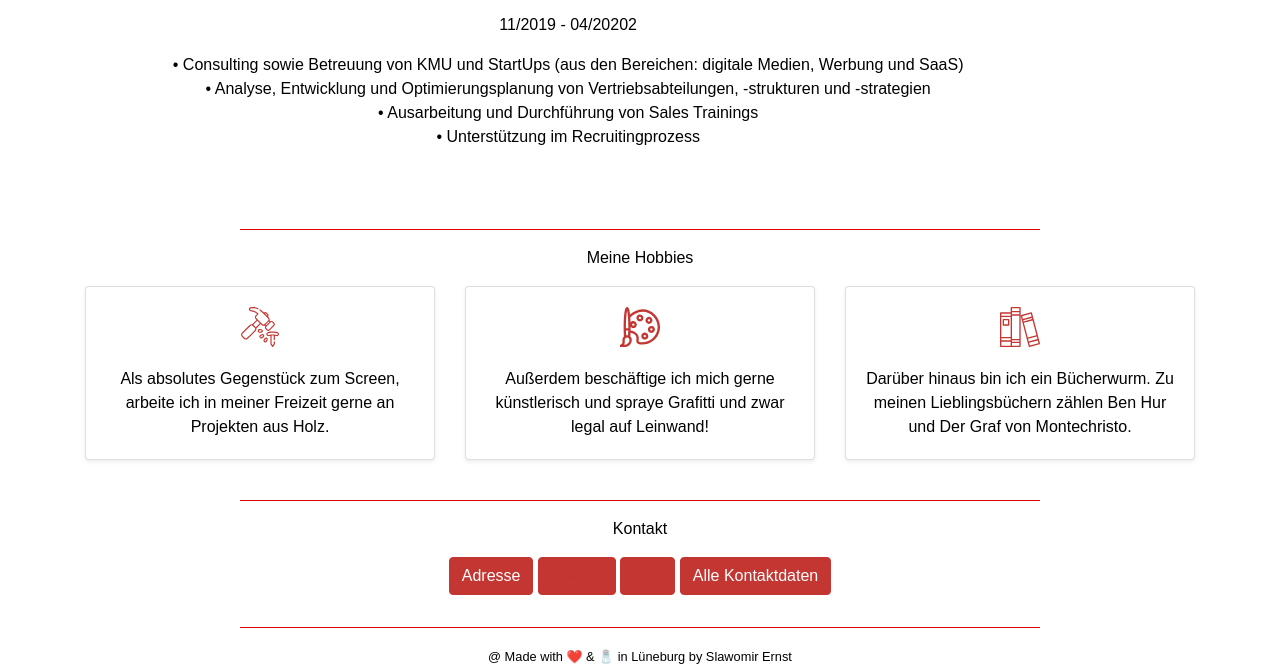
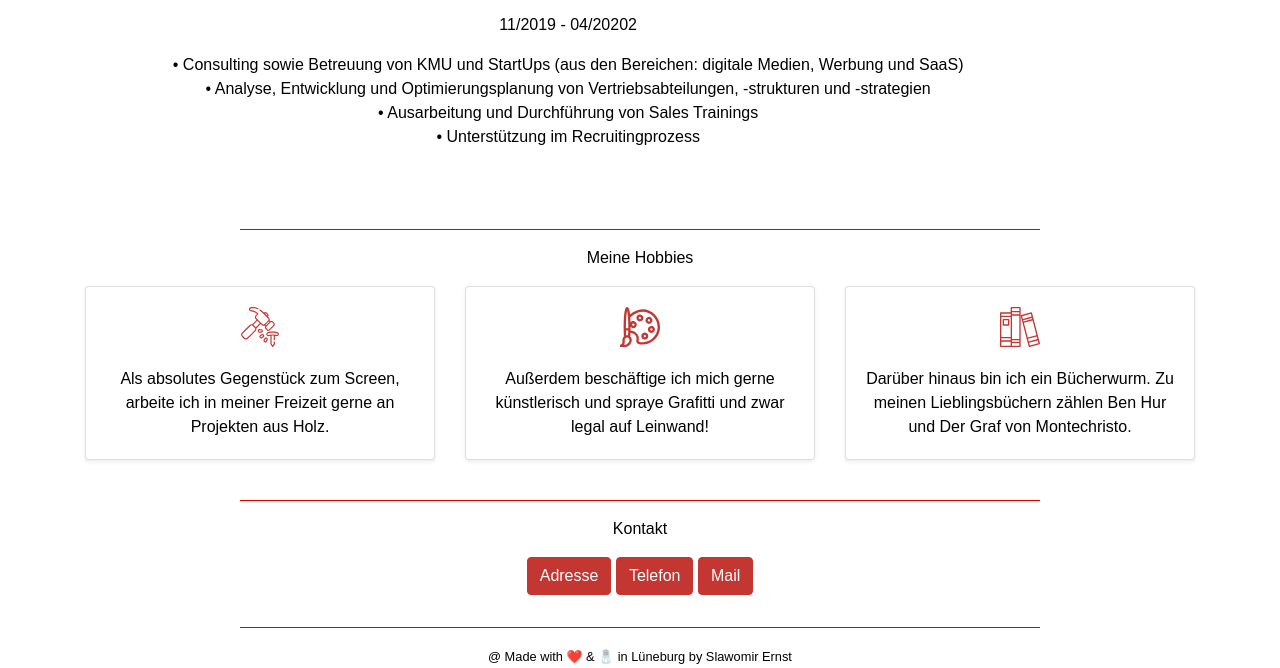
Before and after one commit to slawoe/my-portfolio-page, a plain HTML site: page index.html in a window 1280 px wide. Shown: the part 1437-2105 px from the top of the page. Drawn offline with nearby package versions, Linux system fonts and the light colour scheme.

Commit message:
change link color hoover and hover-decoration

```diff
--- a/index.html
+++ b/index.html
@@ -324,7 +324,6 @@
         <button class="btn btn-primary" type="button" data-toggle="collapse" data-target="#multiCollapseExample1" aria-expanded="false" aria-controls="multiCollapseExample1">Adresse</button>
         <button class="btn btn-primary" type="button" data-toggle="collapse" data-target="#multiCollapseExample2" aria-expanded="false" aria-controls="multiCollapseExample2"><a href="tel:+4915251935213">Telefon</a></button>
         <button class="btn btn-primary" type="button" data-toggle="collapse" data-target="#multiCollapseExample3" aria-expanded="false" aria-controls="multiCollapseExample3"><a href="mailto:mail@slawomirernst.de">Mail</a></button>
-        <button class="btn btn-primary" type="button" data-toggle="collapse" data-target=".multi-collapse" aria-expanded="false" aria-controls="multiCollapseExample1 multiCollapseExample2 multiCollapseExample3">Alle Kontaktdaten</button>
       </p>
       <div class="row">
         <div class="col">
@@ -356,8 +355,7 @@
     <footer class="text-center">
       <hr>
       <small>&commat; Made with &#10084;&#65039; & &#x1f9c2; in Lüneburg by Slawomir
-        Ernst</small
-      >
+        Ernst</small>
     </footer>
     <!-- Optional JavaScript -->
     <!-- jQuery first, then Popper.js, then Bootstrap JS -->
--- a/scss/custom.scss
+++ b/scss/custom.scss
@@ -4,6 +4,9 @@ $body-color: black;
 $primary: #c33632;
 $font-family-base: Arial;
 $jumbotron-padding: 0;
+$link-hover-color: white;
+$link-color: white;
+$link-hover-decoration: none;
 
 header {
   background-image: linear-gradient(70deg, white 80%, #c33632 20%);
```
Also changed, not shown: css/custom.css, 1 other file.
